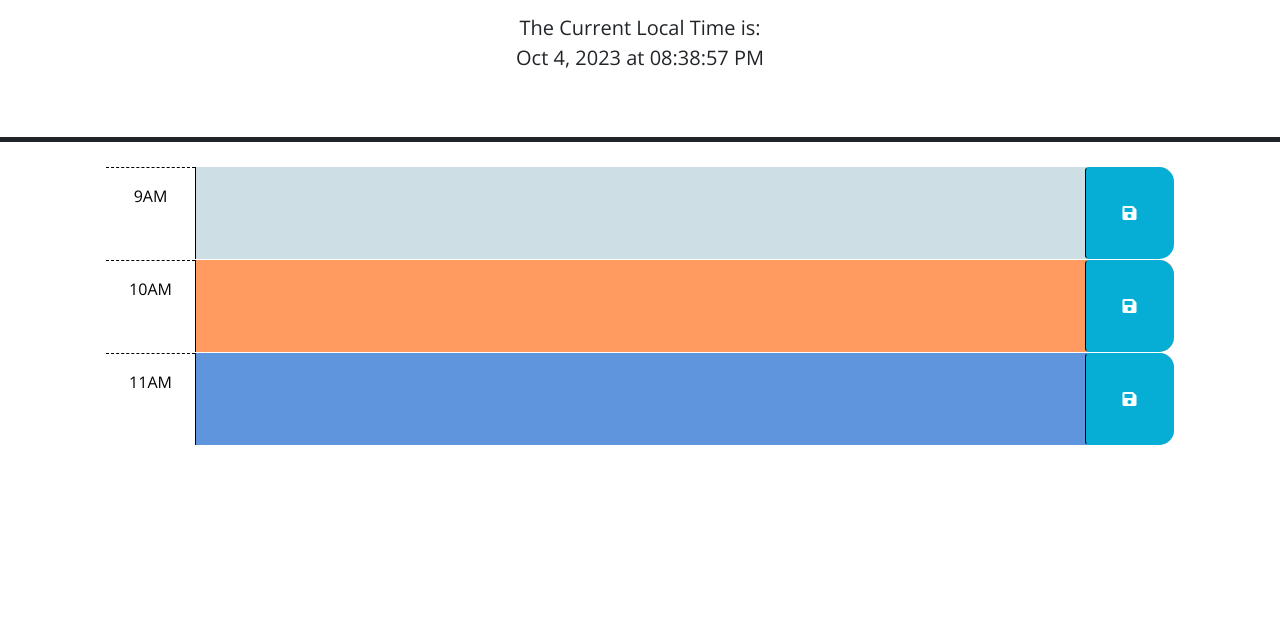
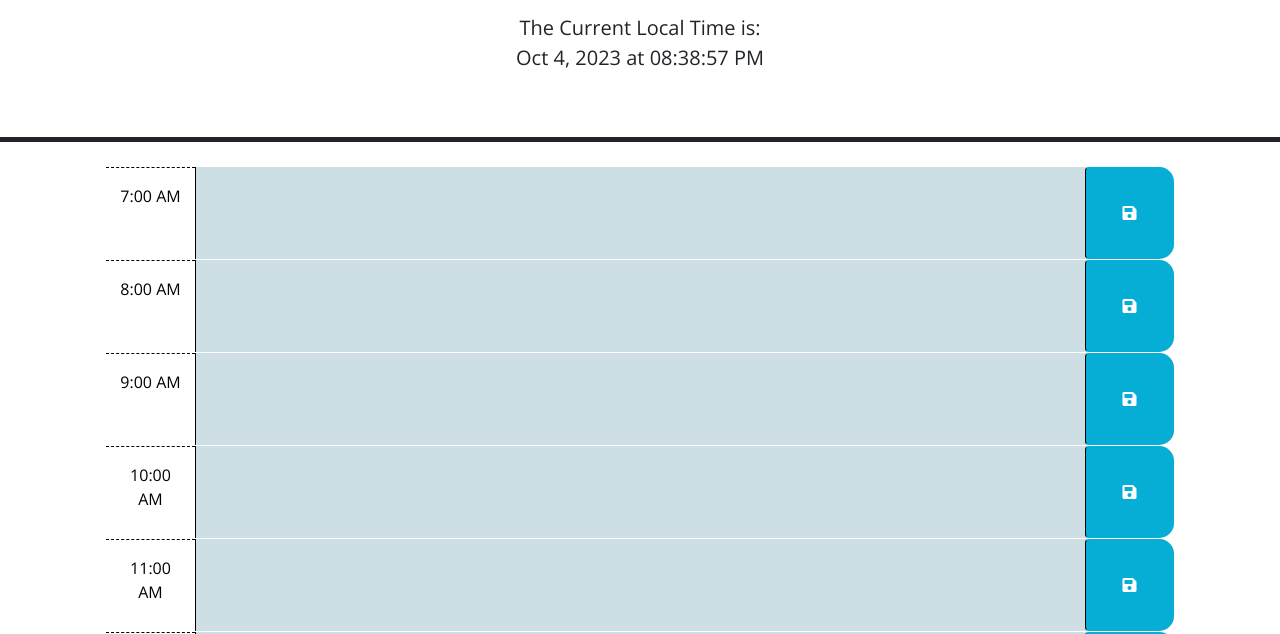
Before and after one commit to DimtheQuiet21/Day-Tracker, a plain HTML site: page index.html in a window 1280 px wide. Shown: the part 166-800 px from the top of the page. Drawn offline with nearby package versions, Linux system fonts and the light colour scheme.

Commit message:
Added the basic timecard functionality with DOM will update to Jquery

```diff
--- a/Assets/script.js
+++ b/Assets/script.js
@@ -4,16 +4,72 @@
 
 var timeclock = dayjs();
 var timeslot = document.getElementById("currentDay");
+var currenthour = timeclock.$H
+var statichour = currenthour; // This won't change in our time
 
-
-    // Use the `setInterval()` method to call a function to be executed every 1000 milliseconds
+// Use the `setInterval()` method to call a function to be executed every 1000 milliseconds
+// This is our clock at the top of the page.
 setInterval(function () {
     timeclock = dayjs();
     $(timeslot).text(timeclock.format('MMM D, YYYY [at] hh[:]mm[:]ss A '));
     }, 1000);
-    console.log(timeslot);
 
+// Let's make another interval that updates every hour on the hour.
+setInterval(function(){
+  currenthour = timeclock.$H // always be updating the dynamic hour
+  if (currenthour !== statichour) {
+    pageset (); // redo the page
+  }
+},1000) // We check every second, not too much of a task I hope.
 
+function pageset (){
+  statichour = currenthour; // update the static hour
+  for (i = 7; i < 19; i++){
+    var main = document.querySelector("main");
+    var hourslot = document.createElement("div");
+    var hourtag =  document.createElement("div");
+    var textbox =  document.createElement("textarea");
+    var hourbutton = document.createElement("button");
+    var buttonicon = document.createElement("i");
+
+    hourslot.setAttribute("id", "hour-"+i);
+
+    if (i> currenthour) {
+      hourslot.setAttribute("class", "row time-block future");
+    } else if (i===currenthour) {
+      hourslot.setAttribute("class", "row time-block present");
+    } else if (i < currenthour) {
+      hourslot.setAttribute("class", "row time-block past");
+    }
+
+    hourtag.setAttribute("class","col-2 col-md-1 hour text-center py-3");
+    if (i === 0){
+      hourtag.innerHTML = "12:00 AM"
+    } else if (i>=0 && i<=11){
+      hourtag.innerHTML = i+":00 AM";
+    } else if (i === 12){
+      hourtag.innerHTML = i+":00 PM";
+    } else if (i>12) {
+      hourtag.innerHTML = i-12+":00 PM";
+    };
+
+    textbox.setAttribute("class","col-8 col-md-10 description");
+    textbox.setAttribute("rows","3");
+    hourbutton.setAttribute("class", "btn saveBtn col-2 col-md-1");
+    hourbutton.setAttribute("aria-label","save");
+    buttonicon.setAttribute("class","fas fa-save");
+    buttonicon.setAttribute("aria-hidden","true");
+
+    main.appendChild(hourslot);
+    hourslot.appendChild(hourtag);
+    hourslot.appendChild(textbox);
+    hourslot.appendChild(hourbutton);
+    hourbutton.appendChild(buttonicon);
+  };
+}
+
+//do one load of the page to get us started. But reload every hour.
+pageset();
 
 $(function () {
   // TODO: Add a listener for click events on the save button. This code should
--- a/index.html
+++ b/index.html
@@ -28,7 +28,7 @@
       <p class="lead">A Calendar app for scheduling your work day</p>
       <p class="lead">The Current Local Time is: <br> <span id="currentDay"  class = "lead"></span></p>
     </header>
-    <div class="container-lg px-5">
+    <main class="container-lg px-5">
       <!-- Use class for "past", "present", and "future" to apply styles to the
         time-block divs accordingly. The javascript will need to do this by
         adding/removing these classes on each div by comparing the hour in the
@@ -39,32 +39,7 @@
         code is implemented.
         -->
 
-      <!-- Example of a past time block. The "past" class adds a gray background color. -->
-      <div id="hour-9" class="row time-block past">
-        <div class="col-2 col-md-1 hour text-center py-3">9AM</div>
-        <textarea class="col-8 col-md-10 description" rows="3"> </textarea>
-        <button class="btn saveBtn col-2 col-md-1" aria-label="save">
-          <i class="fas fa-save" aria-hidden="true"></i>
-        </button>
-      </div>
-
-      <!-- Example of a a present time block. The "present" class adds a red background color. -->
-      <div id="hour-10" class="row time-block present">
-        <div class="col-2 col-md-1 hour text-center py-3">10AM</div>
-        <textarea class="col-8 col-md-10 description" rows="3"> </textarea>
-        <button class="btn saveBtn col-2 col-md-1" aria-label="save">
-          <i class="fas fa-save" aria-hidden="true"></i>
-        </button>
-      </div>
-
-      <!-- Example of a future time block. The "future" class adds a green background color. -->
-      <div id="hour-11" class="row time-block future">
-        <div class="col-2 col-md-1 hour text-center py-3">11AM</div>
-        <textarea class="col-8 col-md-10 description" rows="3"> </textarea>
-        <button class="btn saveBtn col-2 col-md-1" aria-label="save">
-          <i class="fas fa-save" aria-hidden="true"></i>
-        </button>
-      </div>
+    </main>
 
     <script src="https://code.jquery.com/jquery-3.4.1.min.js"></script>
     <script
```
